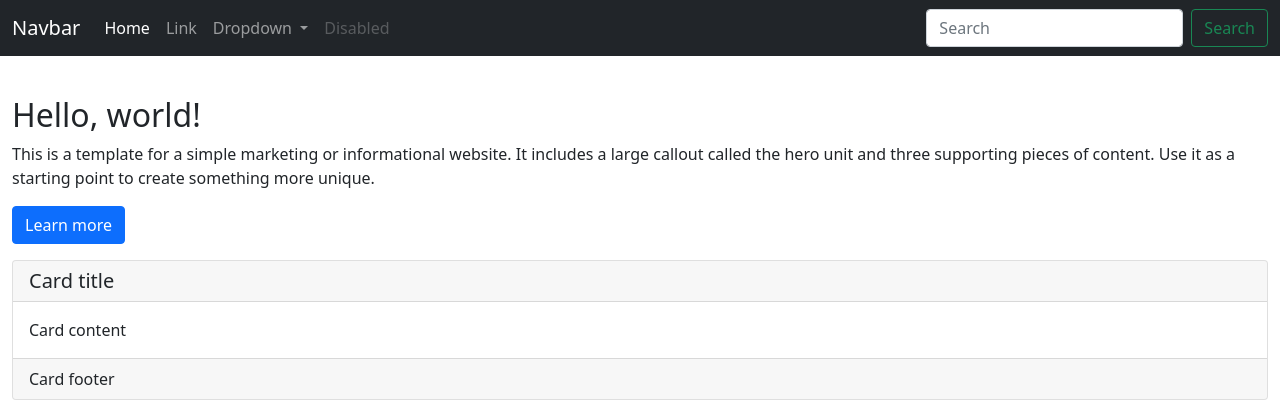
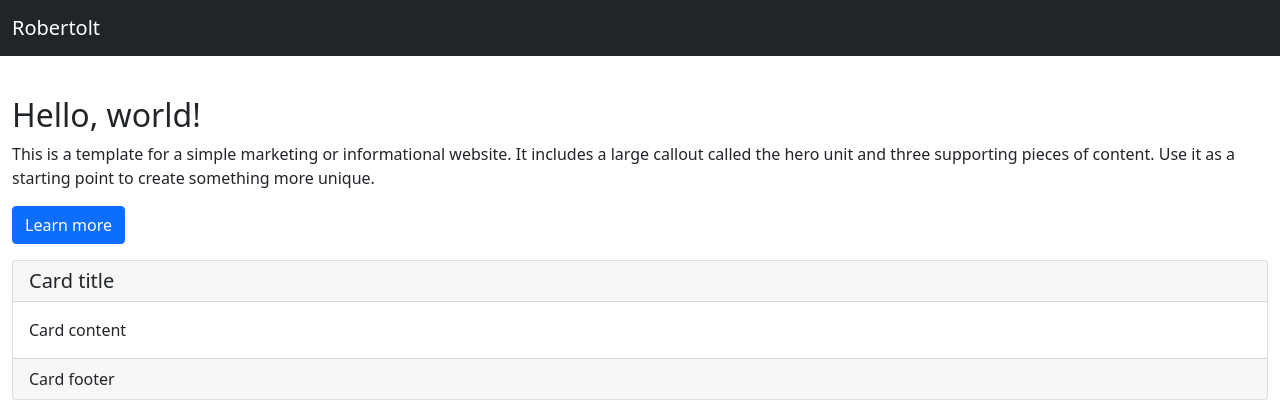
Before and after one commit to Robertolt/rblt-django, a Django app: page / in a window 1280 px wide. Shown: the top 420 px of the page. Run offline with Django 3.2, Linux system fonts and the light colour scheme; some libraries are stand-ins or nearby versions.

Commit message:
putting urls inside apps

```diff
--- a/pyrblt/base/templates/base/home.html
+++ b/pyrblt/base/templates/base/home.html
@@ -1,6 +1,6 @@
 {% load static %}
 <!DOCTYPE html>
-<html lang="en">
+<html lang="pt-br">
 <head>
     <meta charset="utf-8">
     <meta http-equiv="X-UA-Compatible" content="IE=edge">
@@ -8,8 +8,8 @@
 
     <title>Robertolt</title>
 
-    <meta name="description" content="Source code generated using layoutit.com">
-    <meta name="author" content="LayoutIt!">
+    <meta name="description" content="Página do Robertolt">
+    <meta name="author" content="Robertolt!">
 
     <link href="{% static 'css/bootstrap.min.css' %}" rel="stylesheet">
     <link href="{% static 'css/style.css' %}" rel="stylesheet">
@@ -22,37 +22,14 @@
 
 <nav class="navbar navbar-expand-lg navbar-dark bg-dark">
   <div class="container-fluid">
-    <a class="navbar-brand" href="#">Navbar</a>
+    <a class="navbar-brand" href="{% url 'base:home' %}">Robertolt</a>
     <button class="navbar-toggler" type="button" data-bs-toggle="collapse" data-bs-target="#navbarSupportedContent" aria-controls="navbarSupportedContent" aria-expanded="false" aria-label="Toggle navigation">
       <span class="navbar-toggler-icon"></span>
     </button>
     <div class="collapse navbar-collapse" id="navbarSupportedContent">
       <ul class="navbar-nav me-auto mb-2 mb-lg-0">
-        <li class="nav-item">
-          <a class="nav-link active" aria-current="page" href="#">Home</a>
-        </li>
-        <li class="nav-item">
-          <a class="nav-link" href="#">Link</a>
-        </li>
-        <li class="nav-item dropdown">
-          <a class="nav-link dropdown-toggle" href="#" id="navbarDropdown" role="button" data-bs-toggle="dropdown" aria-expanded="false">
-            Dropdown
-          </a>
-          <ul class="dropdown-menu" aria-labelledby="navbarDropdown">
-            <li><a class="dropdown-item" href="#">Action</a></li>
-            <li><a class="dropdown-item" href="#">Another action</a></li>
-            <li><hr class="dropdown-divider"></li>
-            <li><a class="dropdown-item" href="#">Something else here</a></li>
-          </ul>
-        </li>
-        <li class="nav-item">
-          <a class="nav-link disabled">Disabled</a>
-        </li>
+
       </ul>
-      <form class="d-flex">
-        <input class="form-control me-2" type="search" placeholder="Search" aria-label="Search">
-        <button class="btn btn-outline-success" type="submit">Search</button>
-      </form>
     </div>
   </div>
 </nav>
--- /dev/null
+++ b/pyrblt/base/urls.py
@@ -0,0 +1,8 @@
+from django.urls import path
+
+from pyrblt.base.views import home
+
+app_name = 'base'
+urlpatterns = [
+    path('', home, name='home'),
+]
--- a/pyrblt/urls.py
+++ b/pyrblt/urls.py
@@ -17,11 +17,10 @@ from django.contrib import admin
 from django.urls import path, include
 from django.conf import settings
 
-from pyrblt.base.views import home
 
 urlpatterns = [
     path('admin/', admin.site.urls),
-    path('', home),
+    path('', include('pyrblt.base.urls')),
 ]
 
 if settings.DEBUG:
```
Also changed, not shown: pyrblt/base/tests/test_home.py (+14 -4 lines).
